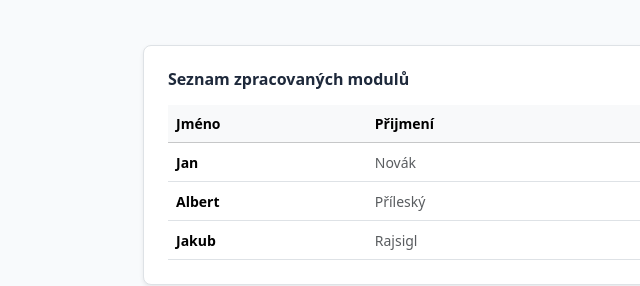
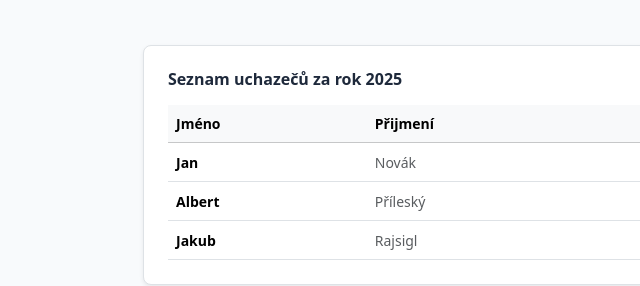
Before and after one commit to kubikmalek333/WebProjekt, a website: page index.html in a window 1280 px wide. Shown: the part 899-1185 px from the top of the page, 59-699 px from the left. Drawn offline with nearby package versions, Linux system fonts and the light colour scheme.

Commit message:
změna nadpisu uchazec..

```diff
--- a/index.html
+++ b/index.html
@@ -125,7 +125,7 @@
       </div>
     </div><!-- Tabulka s bootstrap třídami -->
     <div class="bg-white border rounded-3 p-4 shadow-sm">
-      <h6 class="fw-bold mb-3">Seznam zpracovaných modulů</h6>
+      <h6 class="fw-bold mb-3">Seznam uchazečů za rok 2025</h6>
       <div class="table-responsive">
         <table class="table table-hover align-middle mb-0 small">
           <thead class="table-light">
```
